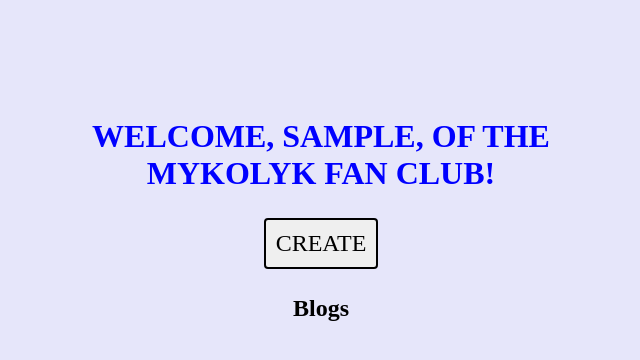
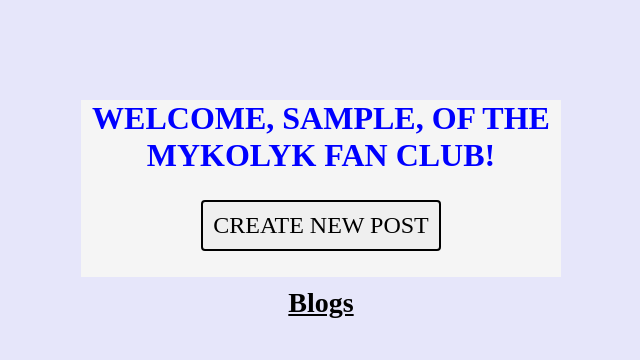
Before and after one commit to shafiulhaque/mykolyk-fan-club-blog, a Flask app: page /response in a window 1280 px wide. Shown: the part 83-443 px from the top of the page, without its empty margins (319-959 px from the left). Run offline with Flask 2, Linux system fonts and the light colour scheme; the visitor is signed in with stand-in values (Sample User, id 1); data that the repository does not hold is empty.

Commit message:
finish homepage(?)

```diff
--- a/app/static/css/styles.css
+++ b/app/static/css/styles.css
@@ -74,3 +74,8 @@ input[value="Logout"] {
 .blog-entries form {
     display: inline-block;
 }
+
+h2 {
+    font-size: 28px;
+    padding: 10px 0;
+}
--- a/app/templates/response.html
+++ b/app/templates/response.html
@@ -18,17 +18,18 @@
       </form>
     </div>
     <div class="body-container">
-      <br>
+      <div class="landing">
         <h1>
           Welcome, {{username}}, of the Mykolyk Fan Club!
         </h1>
         <br>
         <form action="/create" method="GET">
-        <input type="submit" value="CREATE">
+          <input type="submit" value="CREATE NEW POST">
         </form>
         <br>
-      <h2>Blogs</h2>
+      </div>
 
+      <h2><u>Blogs</u></h2>
       {% for row in all_blogs %}
       <div class="blog-entries">
         <form action="/view" method="GET">
```
Lines whose indentation alone changed are shown as unchanged.
